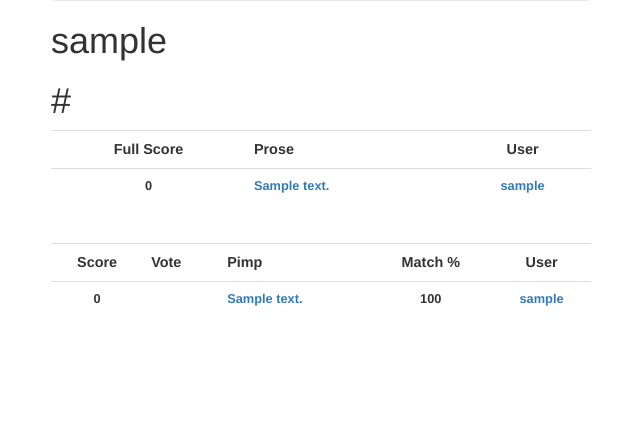
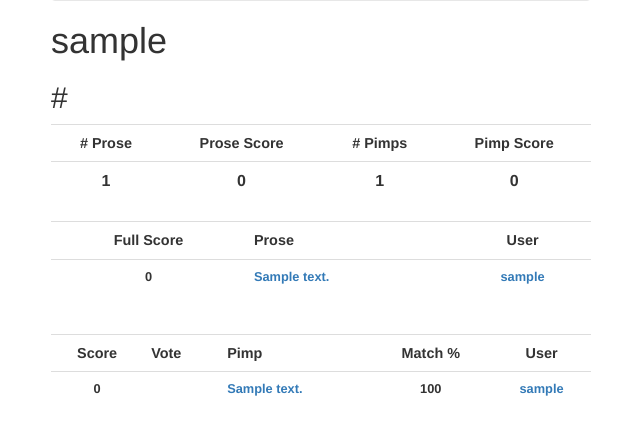
Before and after one commit to Vilos92/pimpmyprose, a Django app: page /prose/profile/1/ in a window 1280 px wide. Shown: the part 51-486 px from the top of the page, without its empty margins (319-959 px from the left). Run offline with Django 3.2, Linux system fonts and the light colour scheme; tables that the repository leaves empty hold one stand-in row (values such as "Sample post"); lists and menus that the app fills with data are empty; some libraries are stand-ins or nearby versions.

Commit message:
Added to profile a list of # prose, pimps, and total prose/pimp score

```diff
--- a/pimpmyprose/prose/models.py
+++ b/pimpmyprose/prose/models.py
@@ -21,6 +21,34 @@ class UserProfile( models.Model ):
 	# Return all of this user's pimps
 	def getPimps(self):
 		return Pimp.objects.filter( user = self.user )
+
+	# Return number of proses from user
+	@property
+	def getProsesAmt(self):
+		return Prose.objects.filter( user = self.user ).count()
+
+	# Return total prose score for user
+	@property
+	def getProseScore(self):
+		allProse = Prose.objects.filter( user = self.user )
+		totScore = 0
+		for prose in allProse:
+			totScore += prose.pimpScoreSum
+		return totScore
+
+	# Return number of pimps from user
+	@property
+	def getPimpsAmt(self):
+		return Pimp.objects.filter( user = self.user ).count()
+
+	# Return total pimp score for user
+	@property
+	def getPimpScore(self):
+		allPimp = Pimp.objects.filter( user = self.user )
+		totScore = 0
+		for pimp in allPimp:
+			totScore += pimp.score
+		return totScore
 
 class Prose( models.Model ):
 	user = models.ForeignKey(User)
--- a/pimpmyprose/templates/prose/profile.html
+++ b/pimpmyprose/templates/prose/profile.html
@@ -4,7 +4,25 @@
 {% block content %}
 
 <h1>{{ userProfile.user.username }}</h1>
-<h1>{{ userProfile.website }}</h1>
+<h2>{{ userProfile.website }}</h2>
+
+<div class="table-responsive">
+	<table class="table">
+		<tr class="pimpProseTableHeader">
+			<th><center># Prose</center></th>
+			<th><center>Prose Score</center></th>
+			<th><center># Pimps</center></th>
+			<th><center>Pimp Score</center></th>
+		</tr>
+		<tr>
+			<th><center>{{ userProfile.getProsesAmt }}</center></th>
+			<th><center>{{ userProfile.getProseScore }}</center></th>
+			<th><center>{{ userProfile.getPimpsAmt }}</center></th>
+			<th><center>{{ userProfile.getPimpScore }}</center></th>
+		</tr>
+	</table>
+</div>
+
 {% include "prose/prose_list.html" %}
 <br>
 {% include "prose/pimp_list.html" %}
```
Also changed, not shown: README.md.
